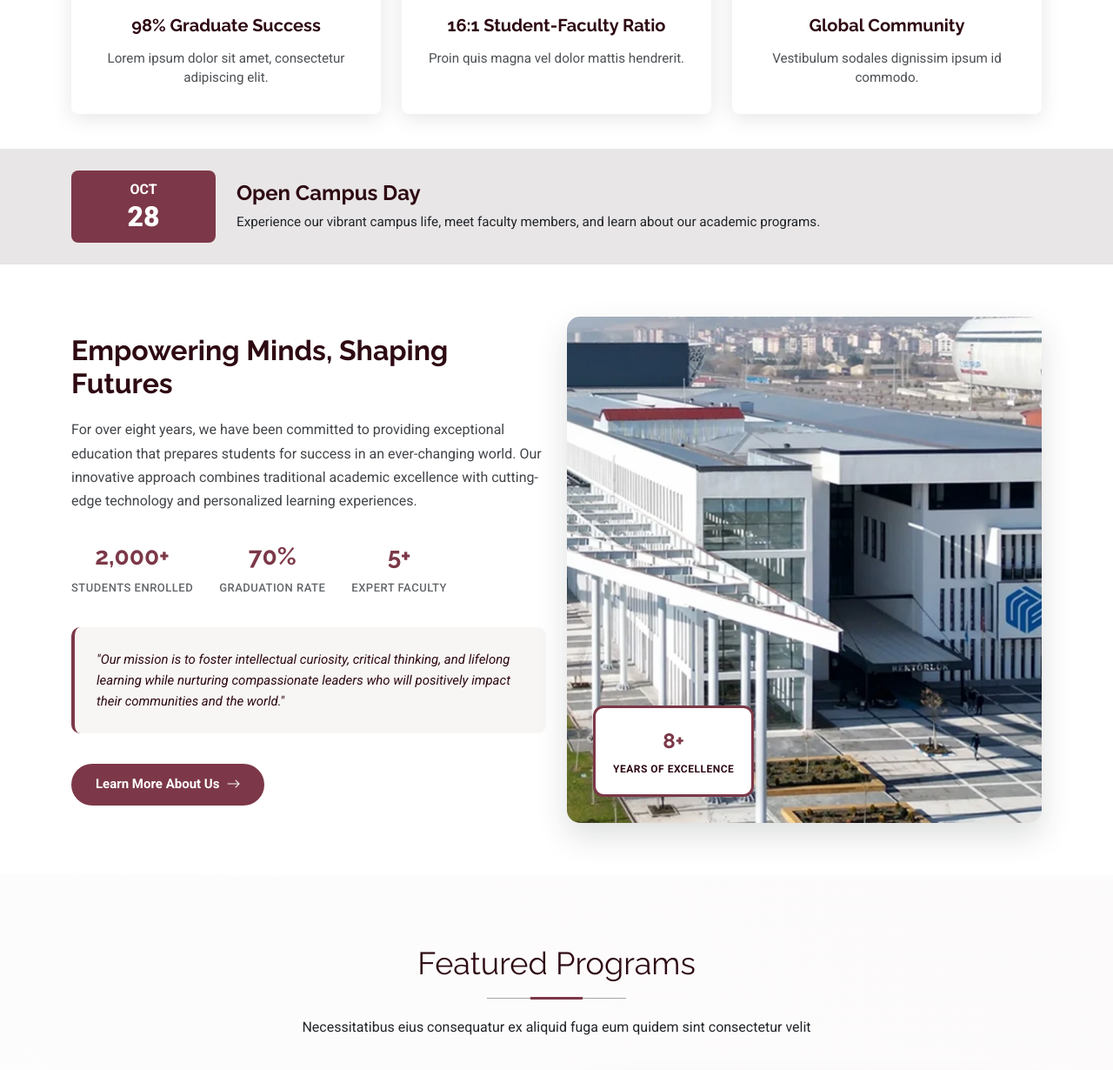
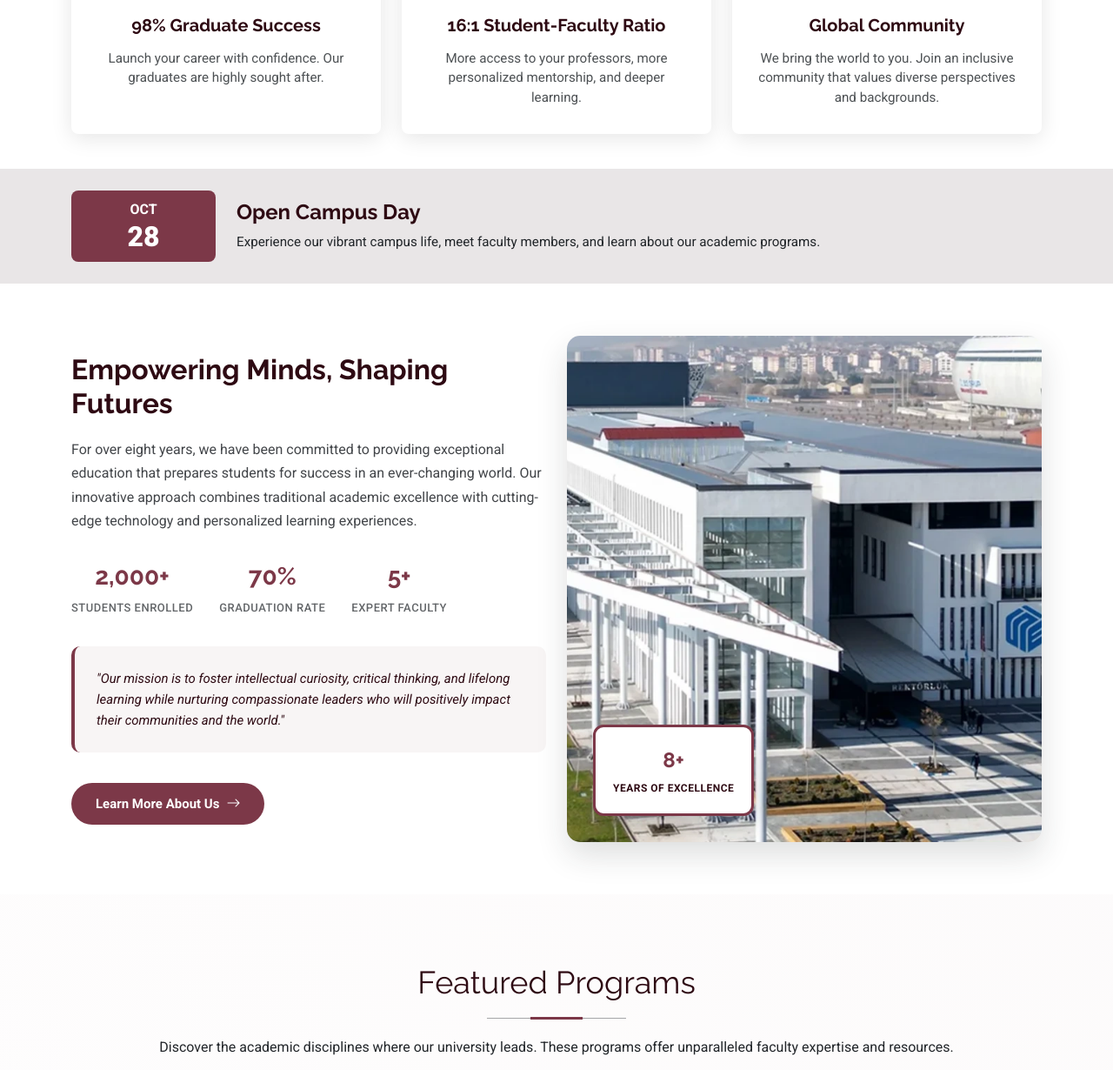
Before and after one commit to polatelmas/UniversityWebSiteForWebDevelopmentLaboratory, a plain HTML site: page MySchool/index.html in a window 1280 px wide. Shown: the part 790-2020 px from the top of the page at 87% size. Drawn offline with Linux system fonts and the light colour scheme.

Commit message:
Changed all unproper texts on main page(index)

```diff
--- a/MySchool/index.html
+++ b/MySchool/index.html
@@ -95,7 +95,7 @@
                 <i class="bi bi-mortarboard-fill"></i>
               </div>
               <h3>98% Graduate Success</h3>
-              <p>Lorem ipsum dolor sit amet, consectetur adipiscing elit.</p>
+              <p>Launch your career with confidence. Our graduates are highly sought after.</p>
             </div>
           </div>
           <div class="col-md-4">
@@ -104,7 +104,7 @@
                 <i class="bi bi-people-fill"></i>
               </div>
               <h3>16:1 Student-Faculty Ratio</h3>
-              <p>Proin quis magna vel dolor mattis hendrerit.</p>
+              <p>More access to your professors, more personalized mentorship, and deeper learning.</p>
             </div>
           </div>
           <div class="col-md-4">
@@ -113,7 +113,7 @@
                 <i class="bi bi-globe-americas"></i>
               </div>
               <h3>Global Community</h3>
-              <p>Vestibulum sodales dignissim ipsum id commodo.</p>
+              <p>We bring the world to you. Join an inclusive community that values diverse perspectives and backgrounds.</p>
             </div>
           </div>
         </div>
@@ -199,7 +199,7 @@
       <!-- Section Title -->
       <div class="container section-title">
         <h2>Featured Programs</h2>
-        <p>Necessitatibus eius consequatur ex aliquid fuga eum quidem sint consectetur velit</p>
+        <p>Discover the academic disciplines where our university leads. These programs offer unparalleled faculty expertise and resources.</p>
       </div><!-- End Section Title -->
 
       <div class="container">
@@ -209,7 +209,7 @@
           <div class="programs-overview">
             <div class="overview-content">
               <h2>Discover Excellence in Education</h2>
-              <p>Ut enim ad minim veniam, quis nostrud exercitation ullamco laboris nisi ut aliquip ex ea commodo consequat. Duis aute irure dolor in reprehenderit in voluptate velit esse cillum dolore.</p>
+              <p>Our commitment goes beyond the classroom. We combine rigorous academics with real-world experience to equip you with the skills needed to lead and innovate.</p>
               <div class="overview-stats">
                 <div class="stat-item">
                   <span class="stat-number">2,500+</span>
@@ -243,7 +243,7 @@
               <div class="card-content">
                 <div class="program-category">Engineering</div>
                 <h3>Computer Science &amp; AI</h3>
-                <p>Lorem ipsum dolor sit amet, consectetur adipiscing elit, sed do eiusmod tempor incididunt ut labore et dolore magna aliqua.</p>
+                <p>Be at the forefront of the technological revolution. Our program blends rigorous CS fundamentals with cutting-edge AI research and application.</p>
                 <div class="program-meta">
                   <div class="meta-item">
                     <i class="bi bi-clock"></i>
```
